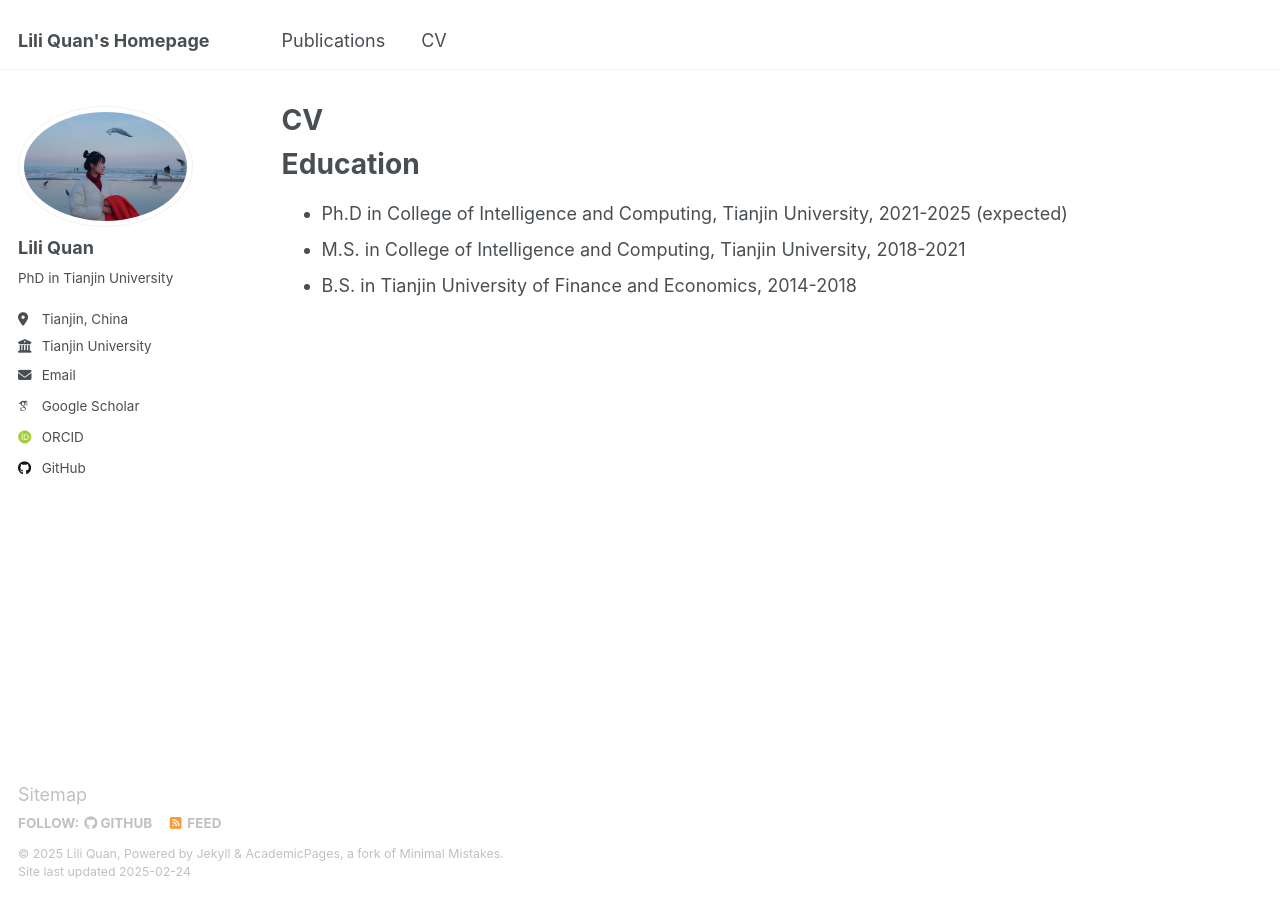
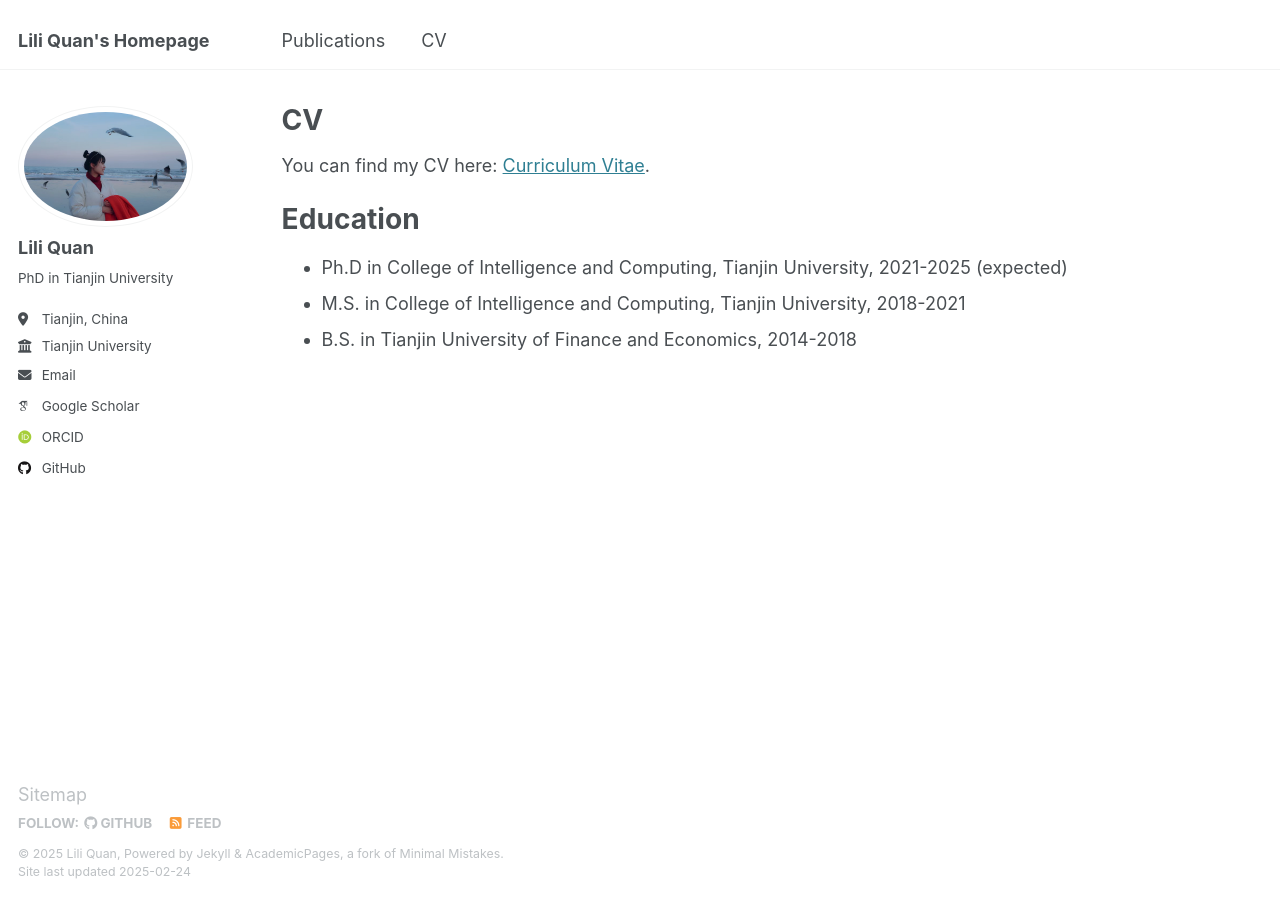
Before and after one commit to liliquan0118/liliquan0118.github.io, a Jekyll site: the page built from _pages/cv.md, in a window 1280 px wide. Built offline with Jekyll 4.4.1, drawn with Linux system fonts in a browser that asks for light colours; some web fonts are replaced.

Commit message:
Update cv.md

```diff
--- a/_pages/cv.md
+++ b/_pages/cv.md
@@ -9,6 +9,9 @@ redirect_from:
 
 {% include base_path %}
 
+You can find my CV here: [Curriculum Vitae](../assets/Curriculum_Vitae.pdf).
+
+
 Education
 ======
 * Ph.D in College of Intelligence and
```
